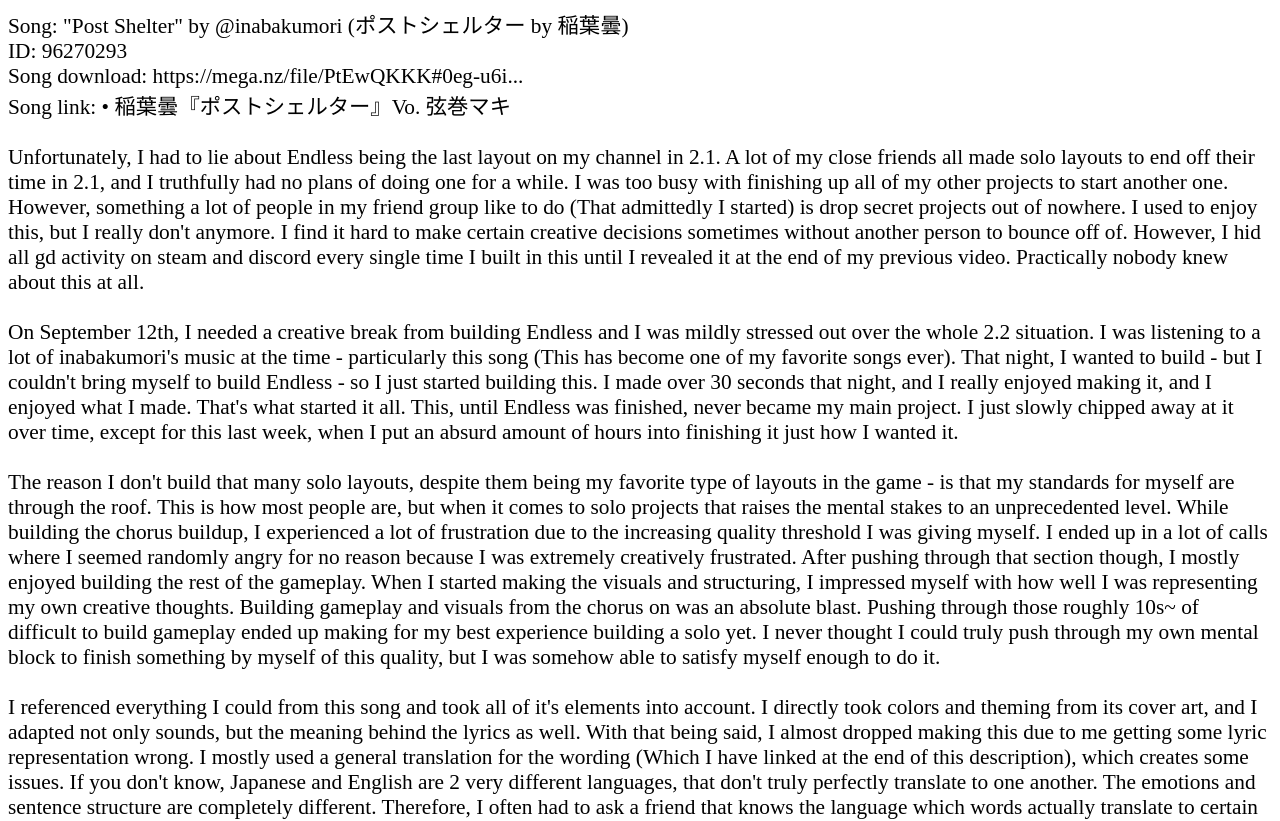
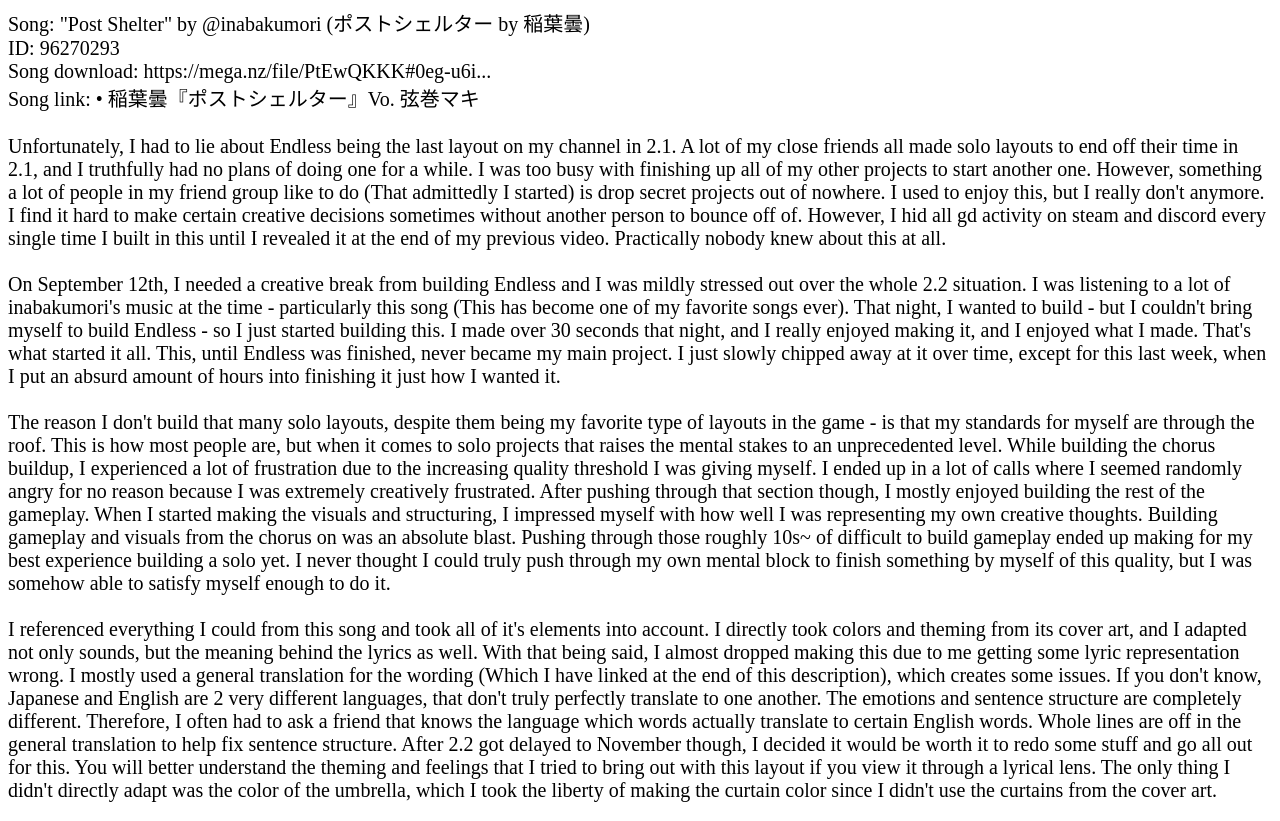
Before and after one commit to fizzyblizzy/strayoutpost, a plain HTML site: page index.html in a window 1280 px wide. Shown: the top 821 px of the page. Drawn offline with Linux system fonts and the light colour scheme.

Commit message:
Update index.html

```diff
--- a/index.html
+++ b/index.html
@@ -1,4 +1,4 @@
-<div style="font-size: 16pt;">
+<div style="font-size: 15pt;">
 
 Song: "Post Shelter" by @inabakumori  (ポストシェルター by 稲葉曇)
 <br>ID: 96270293
```
